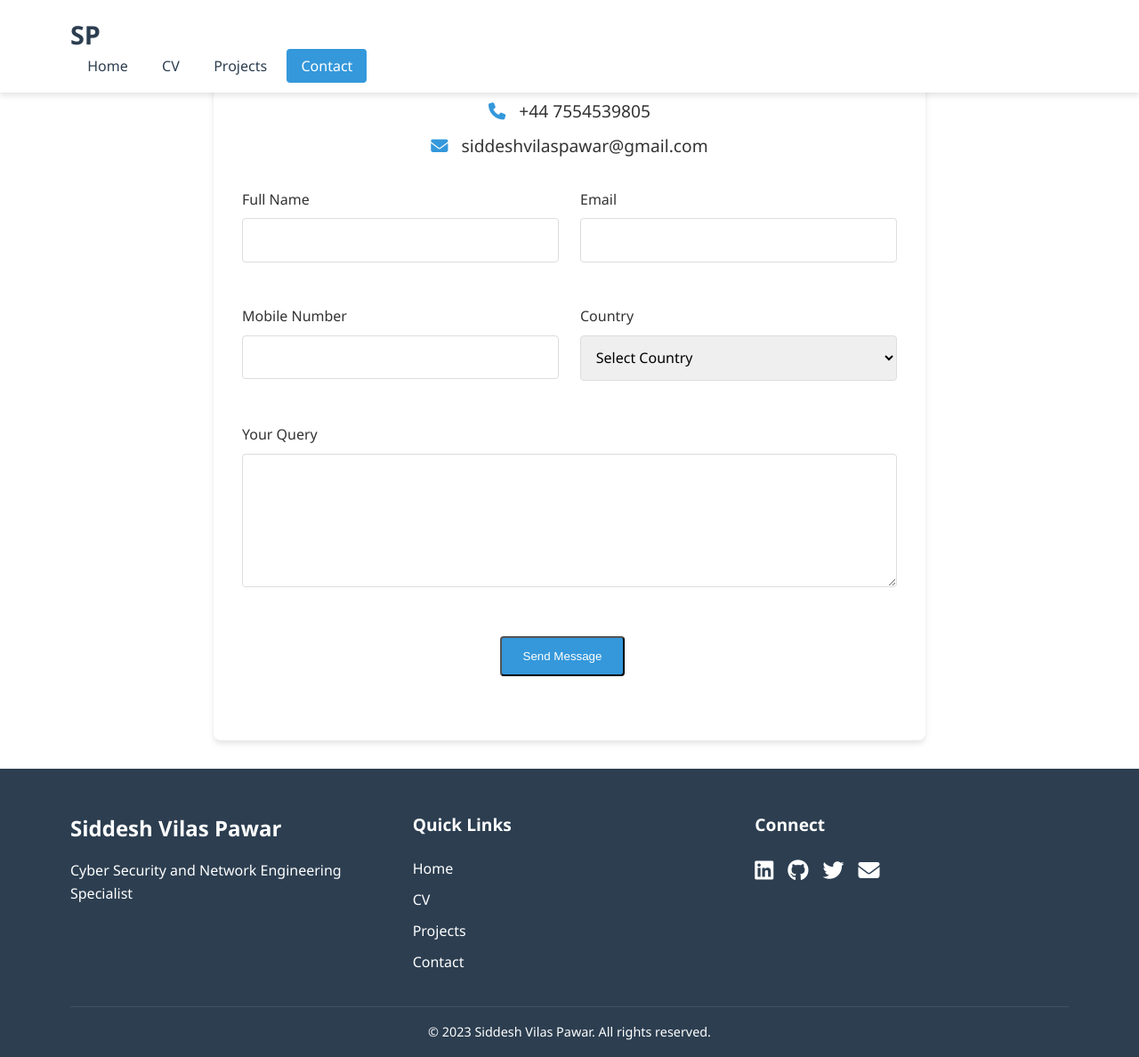
After one commit to siddeshpawar/web, a PHP site: page /contact.html in a window 1280 px wide. The commit adds this page. Shown: the whole page at 89% size. Run offline with PHP 8.4, Linux system fonts and the light colour scheme.

Commit message:
websitev1.0

```diff
--- a/assets/css/style.css
+++ b/assets/css/style.css
@@ -332,6 +332,23 @@ footer {
     font-size: 0.9rem;
 }
 
+.profile-photo {
+    width: 300px;
+    height: 300px;
+    border-radius: 50%;
+    object-fit: cover;
+    border: 5px solid var(--secondary-color);
+    box-shadow: var(--shadow);
+}
+
+@media (max-width: 768px) {
+    .profile-photo {
+        width: 200px;
+        height: 200px;
+        margin-top: 2rem;
+    }
+}
+
 /* Responsive Design */
 @media (max-width: 768px) {
     nav {
--- /dev/null
+++ b/contact.html
@@ -0,0 +1,183 @@
+<!DOCTYPE html>
+<html lang="en">
+<head>
+    <meta charset="UTF-8">
+    <meta name="viewport" content="width=device-width, initial-scale=1.0">
+    <title>Contact | Siddesh Pawar</title>
+    <link rel="stylesheet" href="https://cdnjs.cloudflare.com/ajax/libs/font-awesome/6.4.0/css/all.min.css">
+    <link rel="stylesheet" href="assets/css/style.css">
+    <style>
+        .contact-container {
+            max-width: 800px;
+            margin: 2rem auto;
+            padding: 2rem;
+            background: white;
+            box-shadow: var(--shadow);
+            border-radius: 8px;
+        }
+
+        .contact-info {
+            margin-bottom: 2rem;
+            text-align: center;
+        }
+
+        .contact-info p {
+            font-size: 1.2rem;
+            margin: 0.5rem 0;
+        }
+
+        .contact-info i {
+            margin-right: 10px;
+            color: var(--secondary-color);
+        }
+
+        .contact-form {
+            display: grid;
+            grid-template-columns: 1fr 1fr;
+            gap: 1.5rem;
+        }
+
+        .form-group {
+            margin-bottom: 1.5rem;
+        }
+
+        .form-group.full-width {
+            grid-column: span 2;
+        }
+
+        label {
+            display: block;
+            margin-bottom: 0.5rem;
+            font-weight: 500;
+        }
+
+        input, textarea, select {
+            width: 100%;
+            padding: 0.8rem;
+            border: 1px solid #ddd;
+            border-radius: 4px;
+            font-family: inherit;
+            font-size: 1rem;
+        }
+
+        textarea {
+            min-height: 150px;
+            resize: vertical;
+        }
+
+        .submit-btn {
+            grid-column: span 2;
+            justify-self: center;
+        }
+
+        @media (max-width: 768px) {
+            .contact-form {
+                grid-template-columns: 1fr;
+            }
+
+            .form-group.full-width, .submit-btn {
+                grid-column: span 1;
+            }
+        }
+    </style>
+</head>
+<body>
+    <header>
+        <div class="container">
+            <div class="logo">SP</div>
+            <nav>
+                <ul>
+                    <li><a href="index.html">Home</a></li>
+                    <li><a href="cv.html">CV</a></li>
+                    <li><a href="projects.html">Projects</a></li>
+                    <li><a href="contact.html" class="active">Contact</a></li>
+                </ul>
+            </nav>
+            <button class="menu-toggle" aria-label="Toggle menu">
+                <i class="fas fa-bars"></i>
+            </button>
+        </div>
+    </header>
+
+    <main class="container">
+        <div class="contact-container">
+            <div class="contact-info">
+                <h2>Get in Touch</h2>
+                <p><i class="fas fa-phone"></i> +44 7554539805</p>
+                <p><i class="fas fa-envelope"></i> siddeshvilaspawar@gmail.com</p>
+            </div>
+
+            <form class="contact-form" action="https://formspree.io/f/YOUR_FORM_ID" method="POST">
+                <div class="form-group">
+                    <label for="name">Full Name</label>
+                    <input type="text" id="name" name="name" required>
+                </div>
+
+                <div class="form-group">
+                    <label for="email">Email</label>
+                    <input type="email" id="email" name="email" required>
+                </div>
+
+                <div class="form-group">
+                    <label for="phone">Mobile Number</label>
+                    <input type="tel" id="phone" name="phone" required>
+                </div>
+
+                <div class="form-group">
+                    <label for="country">Country</label>
+                    <select id="country" name="country" required>
+                        <option value="">Select Country</option>
+                        <option value="UK">United Kingdom</option>
+                        <option value="IN">India</option>
+                        <option value="US">United States</option>
+                        <!-- Add more countries as needed -->
+                    </select>
+                </div>
+
+                <div class="form-group full-width">
+                    <label for="query">Your Query</label>
+                    <textarea id="query" name="query" required></textarea>
+                </div>
+
+                <div class="form-group full-width submit-btn">
+                    <button type="submit" class="btn btn-primary">Send Message</button>
+                </div>
+            </form>
+        </div>
+    </main>
+
+    <footer>
+        <div class="container">
+            <div class="footer-content">
+                <div class="footer-about">
+                    <h3>Siddesh Vilas Pawar</h3>
+                    <p>Cyber Security and Network Engineering Specialist</p>
+                </div>
+                <div class="footer-links">
+                    <h4>Quick Links</h4>
+                    <ul>
+                        <li><a href="index.html">Home</a></li>
+                        <li><a href="cv.html">CV</a></li>
+                        <li><a href="projects.html">Projects</a></li>
+                        <li><a href="contact.html">Contact</a></li>
+                    </ul>
+                </div>
+                <div class="footer-social">
+                    <h4>Connect</h4>
+                    <div class="social-icons">
+                        <a href="#"><i class="fab fa-linkedin"></i></a>
+                        <a href="#"><i class="fab fa-github"></i></a>
+                        <a href="#"><i class="fab fa-twitter"></i></a>
+                        <a href="mailto:siddeshvilaspawar@gmail.com"><i class="fas fa-envelope"></i></a>
+                    </div>
+                </div>
+            </div>
+            <div class="footer-bottom">
+                <p>&copy; 2023 Siddesh Vilas Pawar. All rights reserved.</p>
+            </div>
+        </div>
+    </footer>
+
+    <script src="assets/js/main.js"></script>
+</body>
+</html>
--- a/index.html
+++ b/index.html
@@ -38,8 +38,8 @@
                     </div>
                 </div>
                 <div class="hero-image">
-                    <div class="image-placeholder"></div>
-                </div>
+					<img src="assets/images/profile.jpg" alt="Siddesh Pawar" class="profile-photo">
+				</div>
             </div>
         </section>
 
```
Also changed, not shown: projects.html (added, +110 -0 lines), assets/images/profile.jpg (added).
